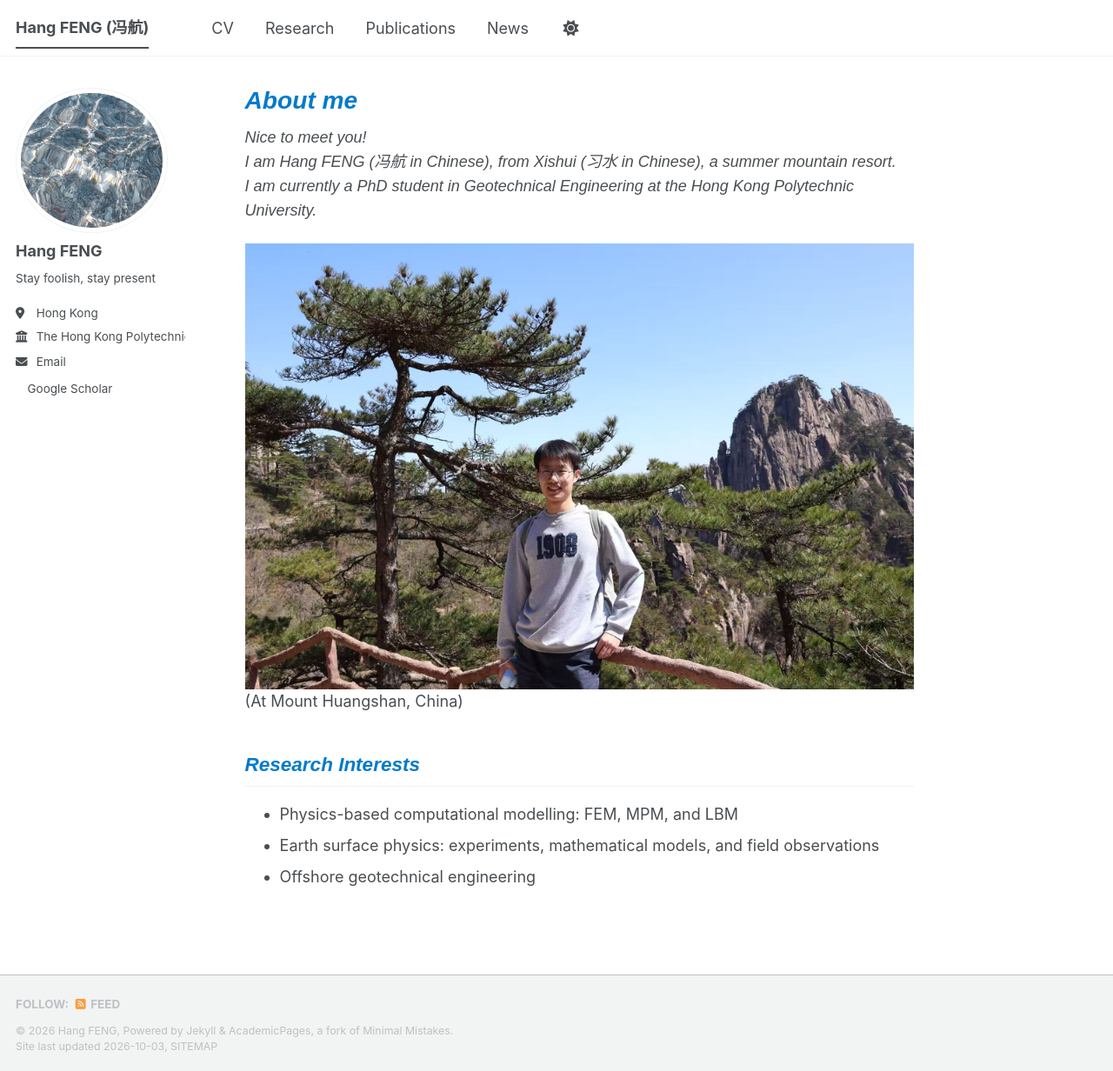
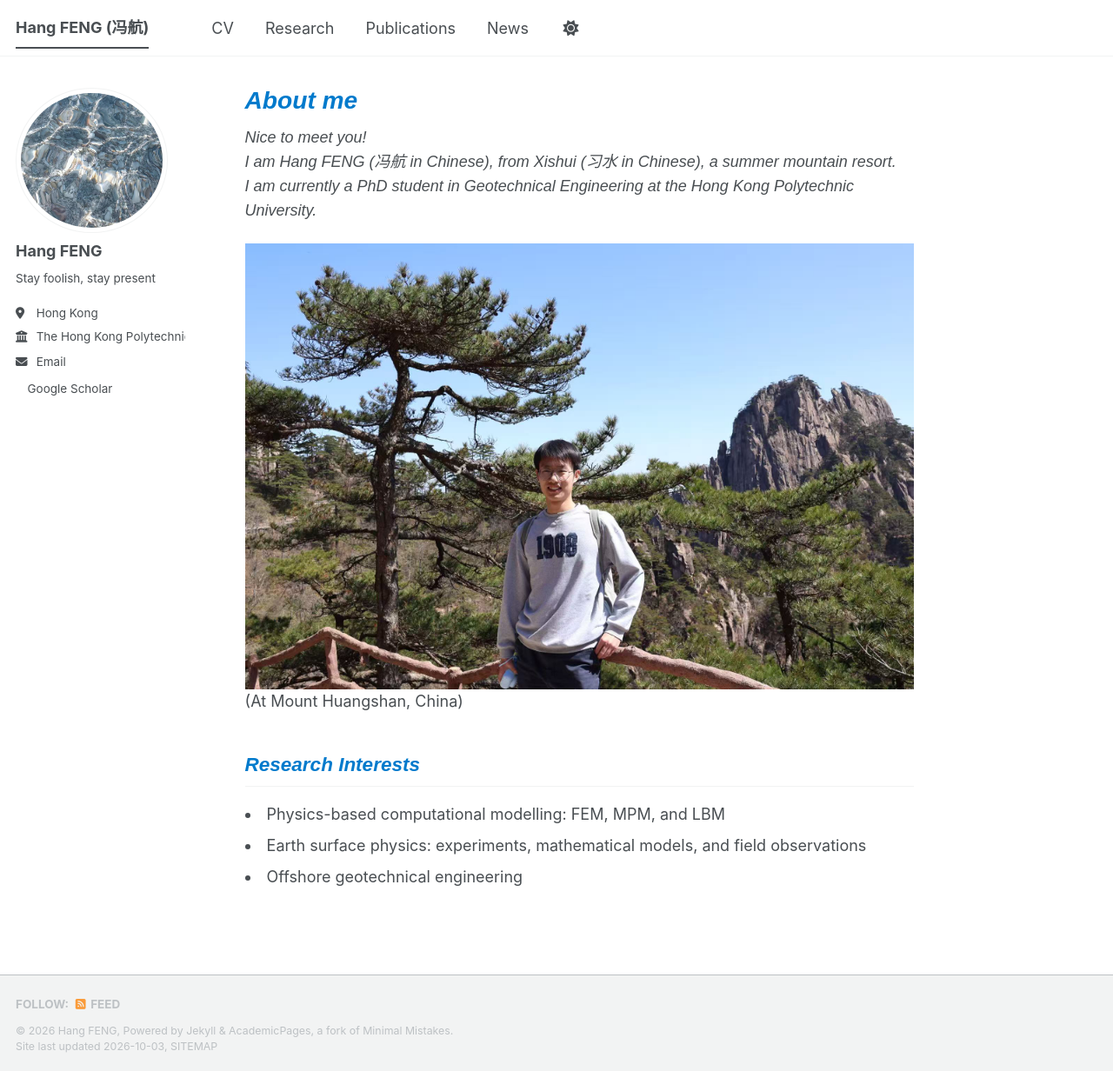
Before and after one commit to fenghang454/fenghang454.github.io, a Jekyll site: the page built from _pages/about.md, in a window 1280 px wide and 1232 px high. Shown: the whole window at 87% size. Built offline with Jekyll 4.4.1, drawn with Linux system fonts in a browser that asks for light colours; a style sheet for code colours, icons or effects is not loaded.

Commit message:
Update about.md

```diff
--- a/_pages/about.md
+++ b/_pages/about.md
@@ -18,6 +18,8 @@ redirect_from:
 
 ## <span style="font-family: Arial; font-style: italic; color: #007ACC;">Research Interests </span>
 
-- Physics-based computational modelling: FEM, MPM, and LBM
-- Earth surface physics: experiments, mathematical models, and field observations
-- Offshore geotechnical engineering
+<ul style="list-style-position: inside; padding-left: 0; margin-left: 0;">
+  <li>Physics-based computational modelling: FEM, MPM, and LBM</li>
+  <li>Earth surface physics: experiments, mathematical models, and field observations</li>
+  <li>Offshore geotechnical engineering</li>
+</ul>
```
